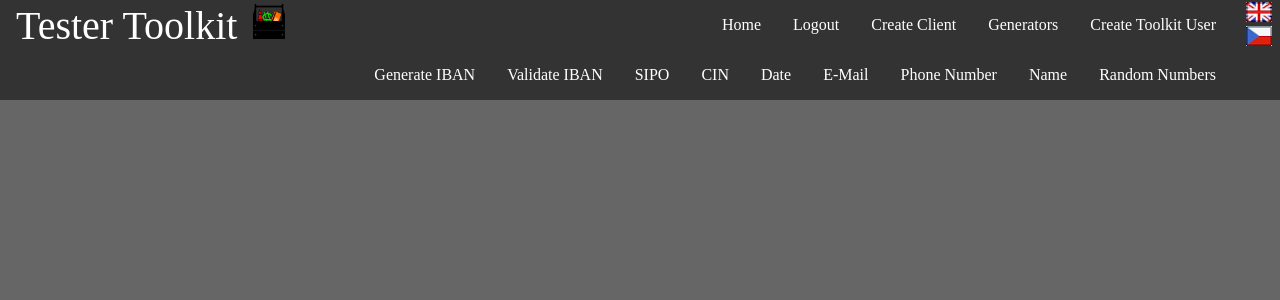
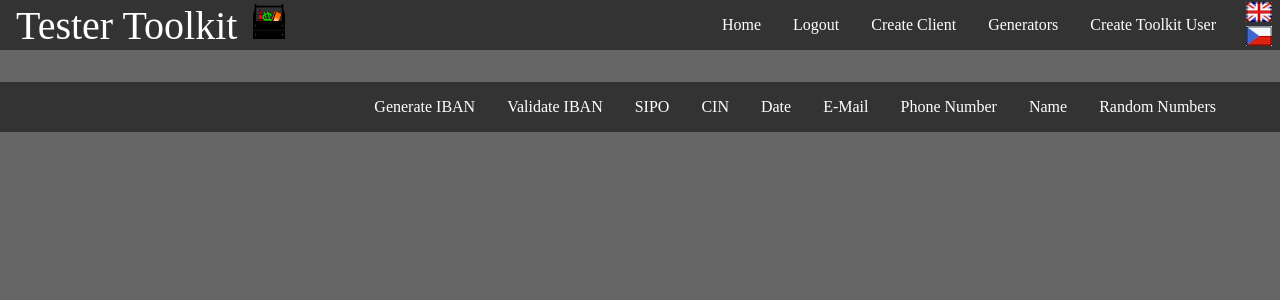
Before and after one commit to Crowmorian/testerToolkit_App, a Flask app: page /generators in a window 1280 px wide. Shown: the top 300 px of the page. Run offline with Flask 2, Linux system fonts and the light colour scheme; a user stored in the database is signed in; parts of the project's set-up code (start-up, migrations or seed data) failed here and were passed over.

Commit message:
Signed-off-by: Crowmorian <crowmorian@gmail.com>

```diff
--- a/testerToolkit_app/project/templates/generators.html
+++ b/testerToolkit_app/project/templates/generators.html
@@ -3,6 +3,7 @@
 {% extends "base.html" %}
 
 {% block content %}
+<div class="spacer"></div>
 <nav class="navbar-lower">
     <div class="navbar-links-lower">
         <ul>
--- a/testerToolkit_app/project/templates/static/base.css
+++ b/testerToolkit_app/project/templates/static/base.css
@@ -96,6 +96,10 @@ html {
 
 .navbar-links-lower li:hover {
 	background-color: #555;
+}
+
+.spacer {
+	height: 2rem;
 }
 
 .logo-image {
```
